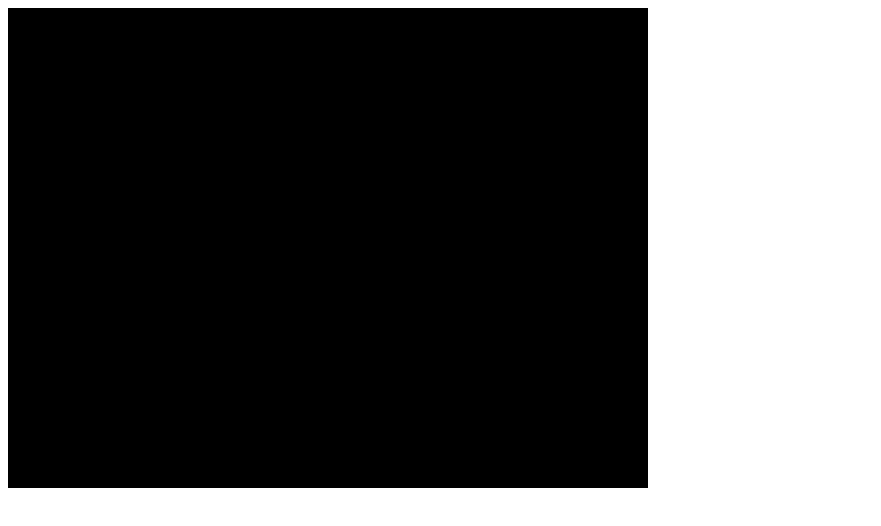
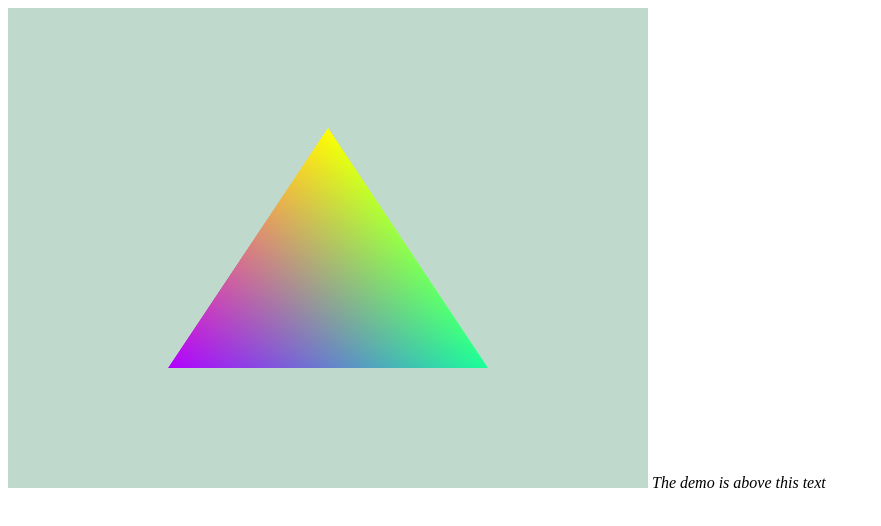
Before and after one commit to marthed/my-gl, a website: page index.html in a window 1280 px wide. Shown: the whole page, without its empty margins (0-881 px from the left). Drawn offline with Linux system fonts and the light colour scheme.

Commit message:
A colored triangle

```diff
--- /dev/null
+++ b/app.js
@@ -0,0 +1,117 @@
+var vertexShaderText =
+[
+  'precision mediump float;',
+  '',
+  'attribute vec2 vertPosition;',
+  'attribute vec3 vertColor;',
+  'varying vec3 fragColor;',
+  'void main()',
+  '{',
+  'fragColor = vertColor;',
+  'gl_Position = vec4(vertPosition, 0.0, 1.0);',
+  '}'
+].join('\n');
+
+var fragmentShaderText =
+[
+  'precision mediump float;',
+  '',
+  'varying vec3 fragColor;',
+  'void main()',
+  '{',
+  'gl_FragColor = vec4(fragColor, 1.0);',
+  '}'
+].join('\n');
+
+var initDemo = function () {
+  console.log('This is working');
+
+  var canvas = document.getElementById('glCanvas');
+  var gl = canvas.getContext('webgl');
+
+  if (!gl){
+    console.log('WebGL is not supported, falling back on e');
+    gl = canvas.getContext('experimental-webgl');
+  }
+  if (!gl) {
+    alert('Your browser doesnt support WebGL');
+  }
+
+  gl.clearColor(0.75, 0.85, 0.8, 1.0); // set color of paint
+  gl.clear(gl.COLOR_BUFFER_BIT | gl.DEPTH_BUFFER_BIT);
+
+  var vertexShader = gl.createShader(gl.VERTEX_SHADER);
+  var fragmentShader = gl.createShader(gl.FRAGMENT_SHADER);
+
+  gl.shaderSource(vertexShader, vertexShaderText);
+  gl.shaderSource(fragmentShader, fragmentShaderText);
+
+  gl.compileShader(vertexShader);
+  if (!gl.getShaderParameter(vertexShader, gl.COMPILE_STATUS)){
+    console.error('ERROR compiling vertex shader',
+    gl.getShaderInfoLog(vertexShader))
+    return;
+  };
+
+  gl.compileShader(fragmentShader);
+  if (!gl.getShaderParameter(fragmentShader, gl.COMPILE_STATUS)){
+    console.error('ERROR compiling fragment shader',
+    gl.getShaderInfoLog(fragmentShader))
+    return;
+  };
+
+  var program = gl.createProgram();
+  gl.attachShader(program, vertexShader);
+  gl.attachShader(program, fragmentShader);
+  gl.linkProgram(program);
+  if (!gl.getProgramParameter(program, gl.LINK_STATUS)) {
+    console.error('ERROR linking program', gl.getProgramInfoLog(program));
+    return;
+  }
+  gl.validateProgram(program); // Catch additional issues
+  if (!gl.getProgramParameter(program, gl.VALIDATE_STATUS)){
+    console.error('ERROR validating program', gl.getProgramInfoLog(program));
+    return;
+  }
+
+  var triangleVerticies = [
+    // X, Y     R, G, B
+    0.0, 0.5,   1.0, 1.0, 0.0,
+    -0.5, -0.5, 0.7, 0.0, 1.0,
+    0.5, -0.5,  0.1, 1.0, 0.6
+  ];
+
+  var triangleVertexBufferObject = gl.createBuffer();
+  gl.bindBuffer(gl.ARRAY_BUFFER, triangleVertexBufferObject);
+  gl.bufferData(gl.ARRAY_BUFFER, new Float32Array(triangleVerticies), gl.STATIC_DRAW);
+
+  var positionAttribLocation = gl.getAttribLocation(program, 'vertPosition');
+  var colorAttribLocation = gl.getAttribLocation(program, 'vertColor');
+  gl.vertexAttribPointer(
+    positionAttribLocation,// Attribute Location
+    2,// Number of elements in each attribute
+    gl.FLOAT, // Type of elements
+    gl.FALSE, // Normalized
+    5 * Float32Array.BYTES_PER_ELEMENT, // Size of an individual vertex
+    0 // Offset from the beginning of a single vertex to this attribute
+  );
+
+  gl.vertexAttribPointer(
+    colorAttribLocation,// Attribute Location
+    3,// Number of elements in each attribute
+    gl.FLOAT, // Type of elements
+    gl.FALSE, // Normalized
+    5 * Float32Array.BYTES_PER_ELEMENT, // Size of an individual vertex
+    2 * Float32Array.BYTES_PER_ELEMENT // Offset from the beginning of a single vertex to this attribute
+  );
+
+  gl.enableVertexAttribArray(positionAttribLocation);
+  gl.enableVertexAttribArray(colorAttribLocation);
+
+
+  // Main render loop
+  gl.useProgram(program);
+  gl.drawArrays(gl.TRIANGLES, 0, 3);
+
+
+};
--- a/index.html
+++ b/index.html
@@ -1,30 +1,15 @@
 <!DOCTYPE html>
 <html>
   <head>
+    <title>
+      Trying out WebGL
+    </title>
+  </head>
+  <body onload="initDemo();">
+    <canvas id="glCanvas" width="640" height="480"></canvas>
+    <i>The demo is above this text</i>
 
-  </head>
-  <body>
-    <canvas id="glCanvas" width="640" height="480"></canvas>
-
-    <script>
-      main();
-        function main() {
-          const canvas = document.querySelector("#glCanvas");
-          // Initialize the GL context
-          const gl = canvas.getContext("webgl");
-
-          // Only continue if WebGL is available and working
-          if (!gl) {
-            alert("Unable to initialize WebGL. Your browser or machine may not support it.");
-            return;
-          }
-
-          // Set clear color to black, fully opaque
-          gl.clearColor(0.0, 0.0, 0.0, 1.0);
-          // Clear the color buffer with specified clear color
-          gl.clear(gl.COLOR_BUFFER_BIT);
-      }
-    </script>
+    <script src="app.js"></script>
 
   </body>
 </html>
```
Also changed, not shown: 1 other file.
